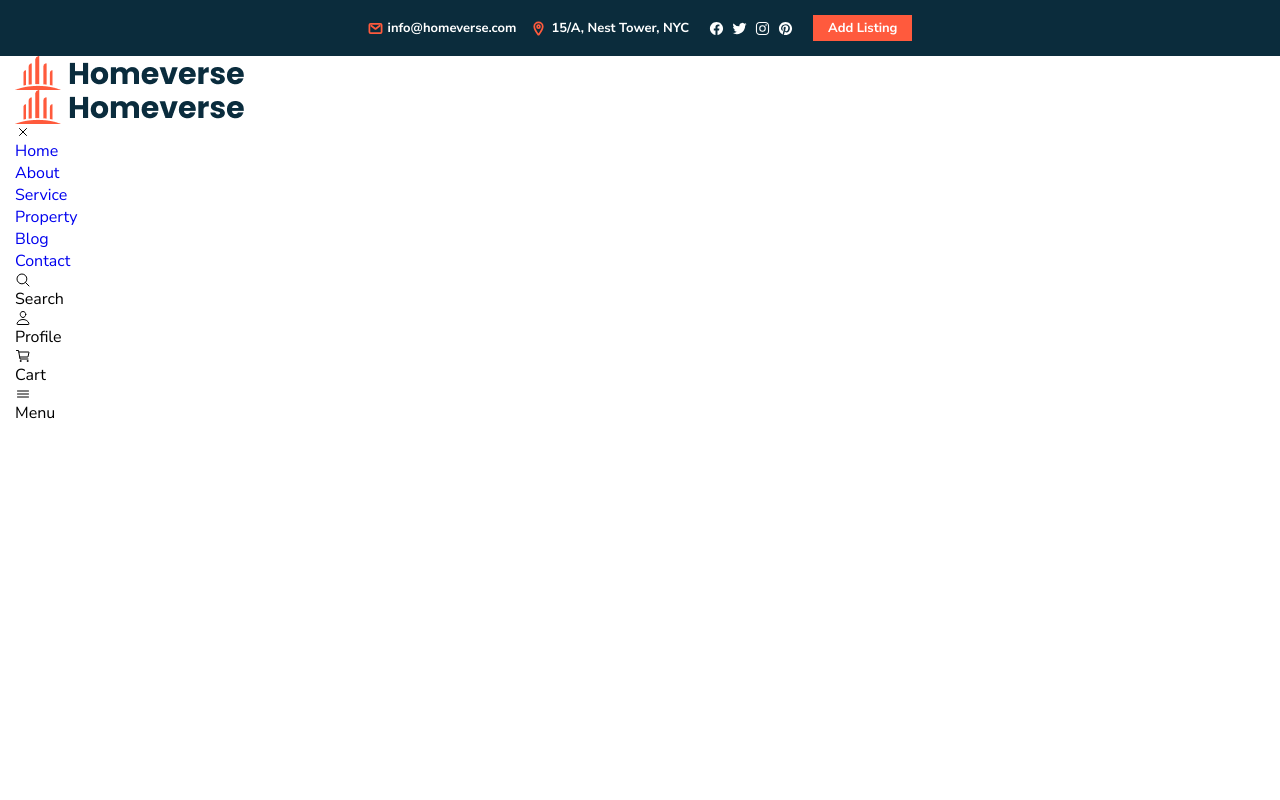
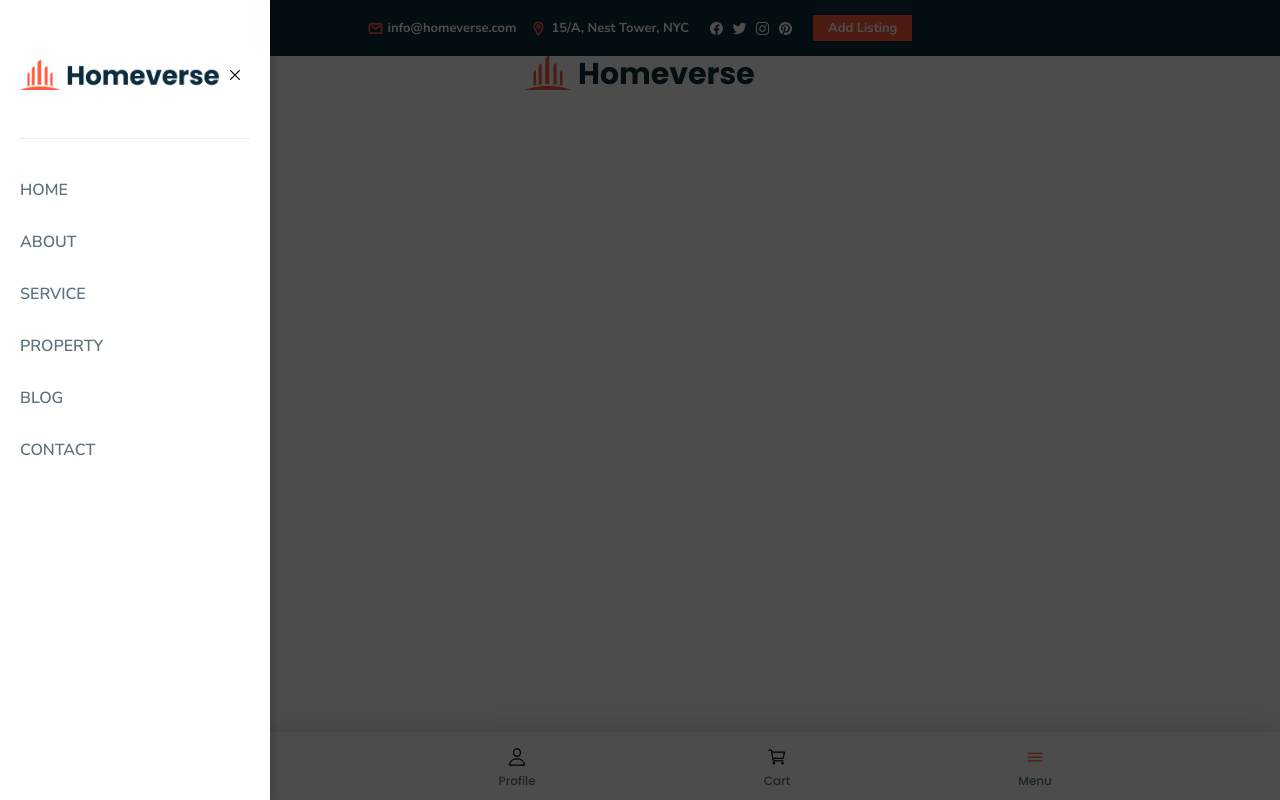
Before and after one commit to leonardojulius/homeverse, a plain HTML site: page Starter file - Homeverse/index.html in a window 1280 px wide. Both pictures are taken after a click on the button "Menu". Drawn offline with nearby package versions, Linux system fonts and the light colour scheme.

Commit message:
adding javascript interactions

```diff
--- a/Starter file - Homeverse/assets/css/style.css
+++ b/Starter file - Homeverse/assets/css/style.css
@@ -206,3 +206,105 @@ button, a {transition: var(--transition);}
 }
 
 .header-top-btn:is(:hover, :focus) { --orange-soda: hsl(7,72%,46%) }
+
+.header-bottom .logo img { margin-inline: auto;}
+
+.navbar {
+  background: var(--white);
+  position: fixed;
+  top: 0;
+  left: -310px;
+  max-width: 300px;
+  height: 100%;
+  box-shadow: 0 3px 10px hsla(0, 0%, 0%, 0.3);
+  z-index: 5;
+  padding: 60px 20px;
+  visibility: hidden;
+  transition: 0.15s ease-in;
+
+}
+
+.navbar.active {
+  visibility: visible;
+  transform: translate(310px);
+  transition: 0.25s ease-out;
+}
+
+.navbar-top {
+  display: flex;
+  justify-content: space-between;
+  align-items: center;
+  padding-bottom: 48px;
+  border-bottom: 1px solid var(--cultured-1);
+  margin-bottom: 25px;
+
+}
+
+.navbar-top .logo img { width: 200px;}
+
+
+.nav-close-btn ion-icon {
+  font-size: 20px;
+  --ionicon-storke-width: 45px;
+  padding: 5px;
+}
+
+.navbar-link {
+  color:var(--cadet);
+  font-size: var(--fs-s);
+  font-weight: var(--fw-600);
+  text-transform: uppercase;
+  padding-block: 15px;
+}
+
+.navbar-link:is(:hover, :focus) { color: var(--orange-soda);}
+
+
+.overlay {
+  position:fixed;
+  inset:0;
+  background-color: hsla(0, 0%, 0%, 0.7);
+  opacity: 0;
+  pointer-events: none;
+  transition: var(--transition);
+  z-index: 4;
+
+}
+
+.overlay.active{
+  opacity: 1;
+  pointer-events: all;
+}
+
+.header-bottom-actions {
+  background: var(--white);
+  position:fixed;
+  bottom: 0;
+  left: 0;
+  width: 100%;
+  display: flex;
+  justify-content: space-evenly;
+  padding-block: 15px 10px;
+  box-shadow: -2px 0 30px hsla(237, 71%, 52%, 0.2);
+  z-index: 3;
+}
+
+.header-bottom-actions-btn ion-icon {
+  color:hsl(0, 0%, 0%);
+  font-size: 20px;
+  margin-inline: auto;
+  margin-bottom: 5px;
+  --ionicon-storke-width:40px;
+  transition:var(--transition);
+
+}
+
+
+.header-bottom-actions-btn:is(:hover, :focus) ion-icon {color:var(--orange-soda);}
+
+.header-bottom-actions-btn span {
+  color: var(--cadet);
+  font-family: var(--ff-poppins);
+  font-size: var(--fs-7);
+  font-weight: var(--fw-500);
+}
--- a/Starter file - Homeverse/assets/js/script.js
+++ b/Starter file - Homeverse/assets/js/script.js
@@ -0,0 +1,36 @@
+'use strict';
+
+
+
+const elemToggleFunc = function(elem) {elem.classList.toggle("active");}
+
+
+
+/**
+ *
+ */
+
+const navbar = document.querySelector("[data-navbar]");
+const overlay = document.querySelector("[data-overlay]");
+const navCloseBtn = document.querySelector("[data-nav-close-btn]");
+const navOpenBtn = document.querySelector("[data-nav-open-btn]");
+const navbarLinks = document.querySelectorAll("[data-nav-link]");
+
+const navElemArr = [overlay,navCloseBtn,navOpenBtn];
+
+/**
+ * close navbar when click on any navbar link
+ */
+
+for (let i = 0; i < navbarLinks.length; i ++) {navElemArr.push(navbarLinks[i]);}
+
+/**
+ * event on all elements for togling navbar
+ */
+
+for(let i = 0; i< navElemArr.length; i ++) {
+    navElemArr[i].addEventListener("click", function () {
+        elemToggleFunc(navbar);
+        elemToggleFunc(overlay);
+    });
+}
--- a/Starter file - Homeverse/index.html
+++ b/Starter file - Homeverse/index.html
@@ -117,28 +117,28 @@
                     <ul class="navbar-list">
 
                         <li>
-                            <a href="#home" class="navbar-link">Home</a>
+                            <a href="#home" class="navbar-link" data-nav-link>Home</a>
                         </li>
 
                         <li>
-                            <a href="#about" class="navbar-link">About</a>
+                            <a href="#about" class="navbar-link" data-nav-link>About</a>
                         </li>
 
                         <li>
-                            <a href="#service" class="navbar-link">Service</a>
+                            <a href="#service" class="navbar-link" data-nav-link>Service</a>
                         </li>
 
                         <li>
-                            <a href="#property" class="navbar-link">Property</a>
+                            <a href="#property" class="navbar-link" data-nav-link>Property</a>
                         </li>
 
 
                         <li>
-                            <a href="#blog" class="navbar-link">Blog</a>
+                            <a href="#blog" class="navbar-link" data-nav-link>Blog</a>
                         </li>
 
                         <li>
-                            <a href="#contact" class="navbar-link">Contact</a>
+                            <a href="#contact" class="navbar-link" data-nav-link>Contact</a>
                         </li>
 
                     </ul>
@@ -165,7 +165,7 @@
                     <span>Cart</span>
                 </button>
 
-                <button class="header-bottom-actions-btn" aria-label="Menu">
+                <button class="header-bottom-actions-btn" data-nav-open-btn aria-label="Open Menu">
                     <ion-icon name="menu-outline"></ion-icon>
                     <span>Menu</span>
                 </button>
```
